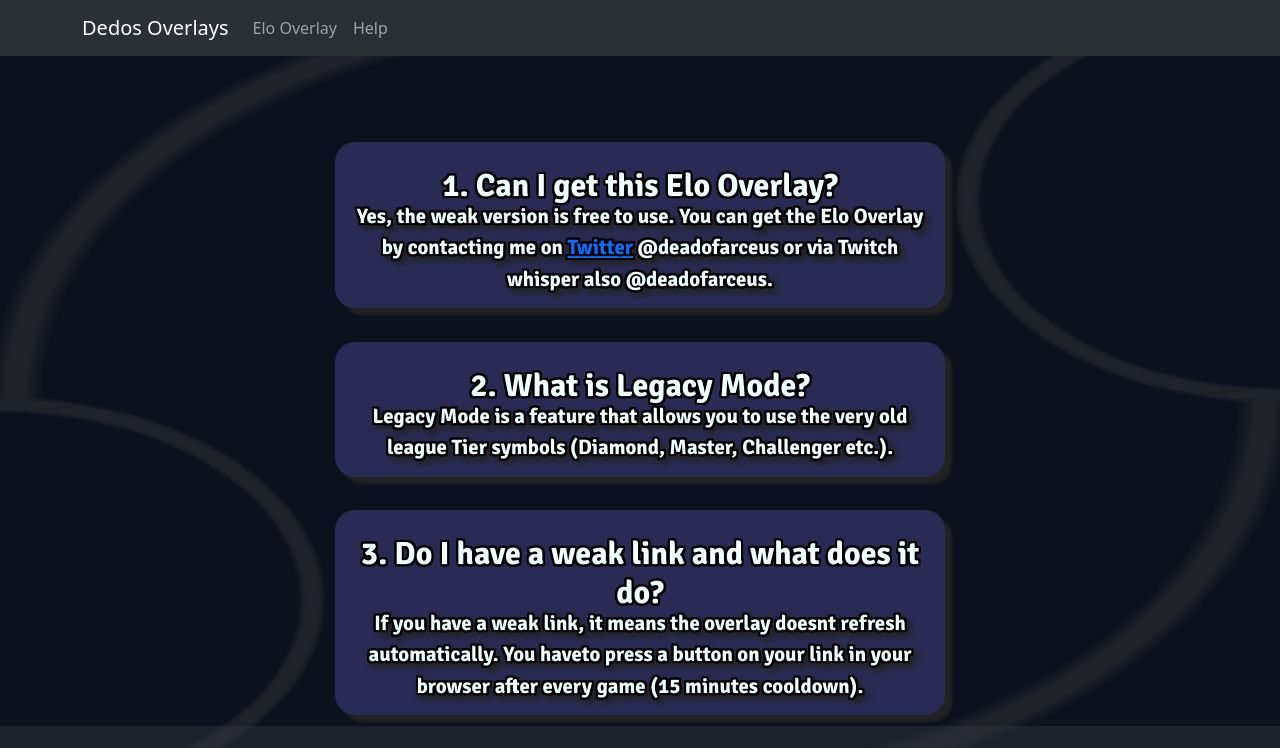
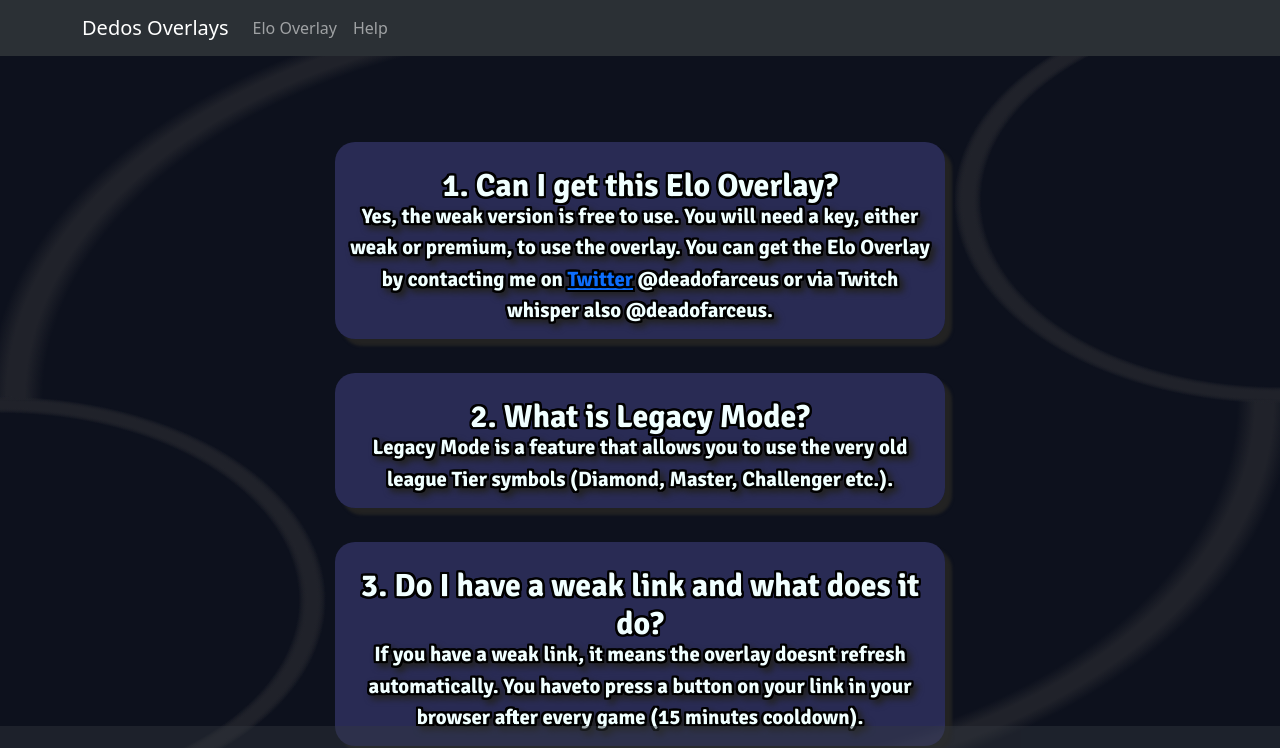
Before and after one commit to deadofarceus/DedosOverlays, a React (Vite) app: page /help in a window 1280 px wide. Shown: the top 748 px of the page. Built offline with nearby package versions, Linux system fonts and the light colour scheme; a web font is replaced by a local one.

Commit message:
fix: clearer help

```diff
--- a/src/pages/Help.tsx
+++ b/src/pages/Help.tsx
@@ -13,7 +13,8 @@ function Help() {
               {1}. {FAQS[0].question}
             </h2>
             <p className="answers">
-              Yes, the weak version is free to use. You can get the Elo Overlay
+              Yes, the weak version is free to use. You will need a key, either
+              weak or premium, to use the overlay. You can get the Elo Overlay
               by contacting me on{" "}
               <a href="https://twitter.com/deadofarceus">Twitter</a>{" "}
               @deadofarceus or via Twitch whisper also @deadofarceus.
```
